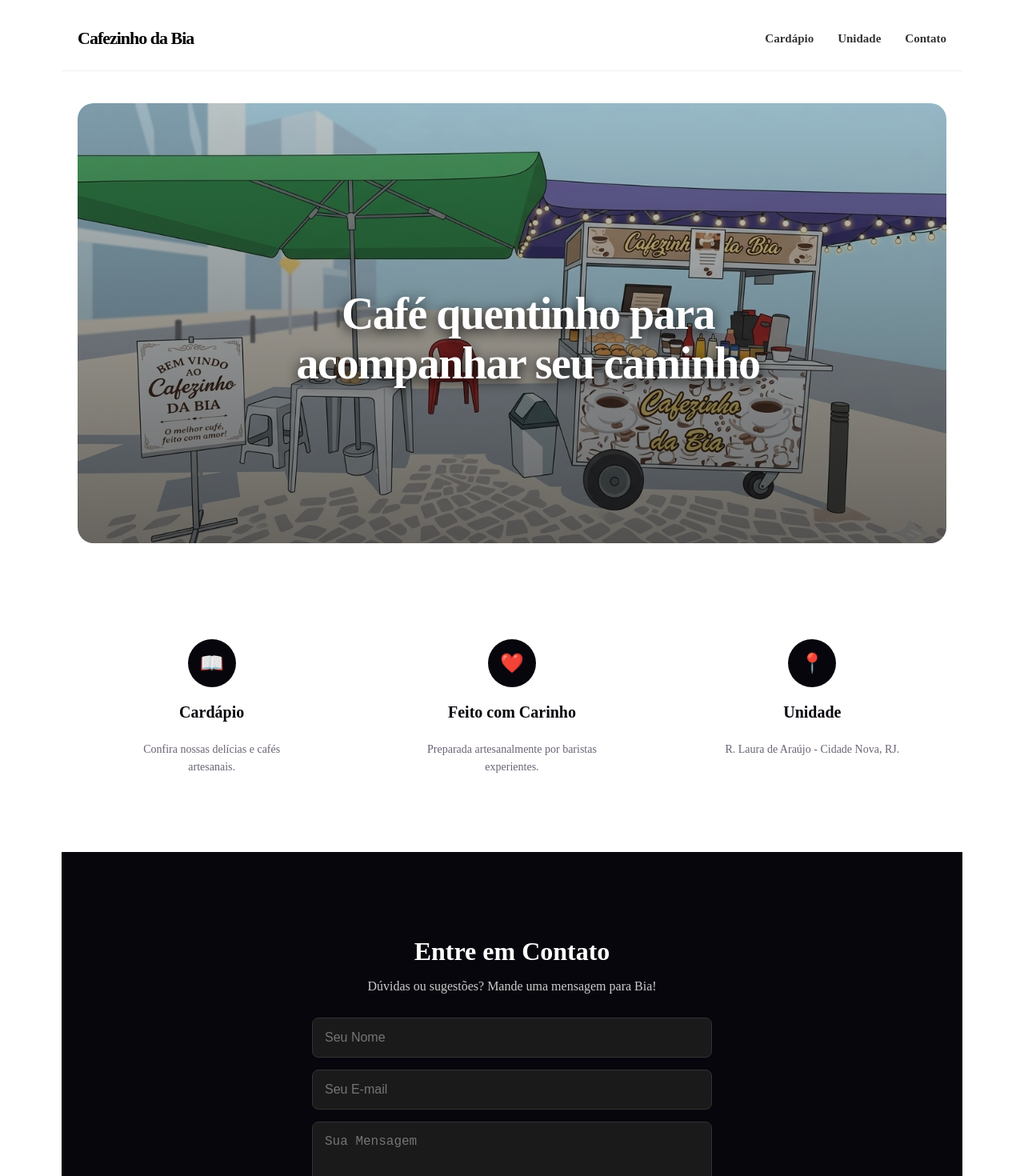
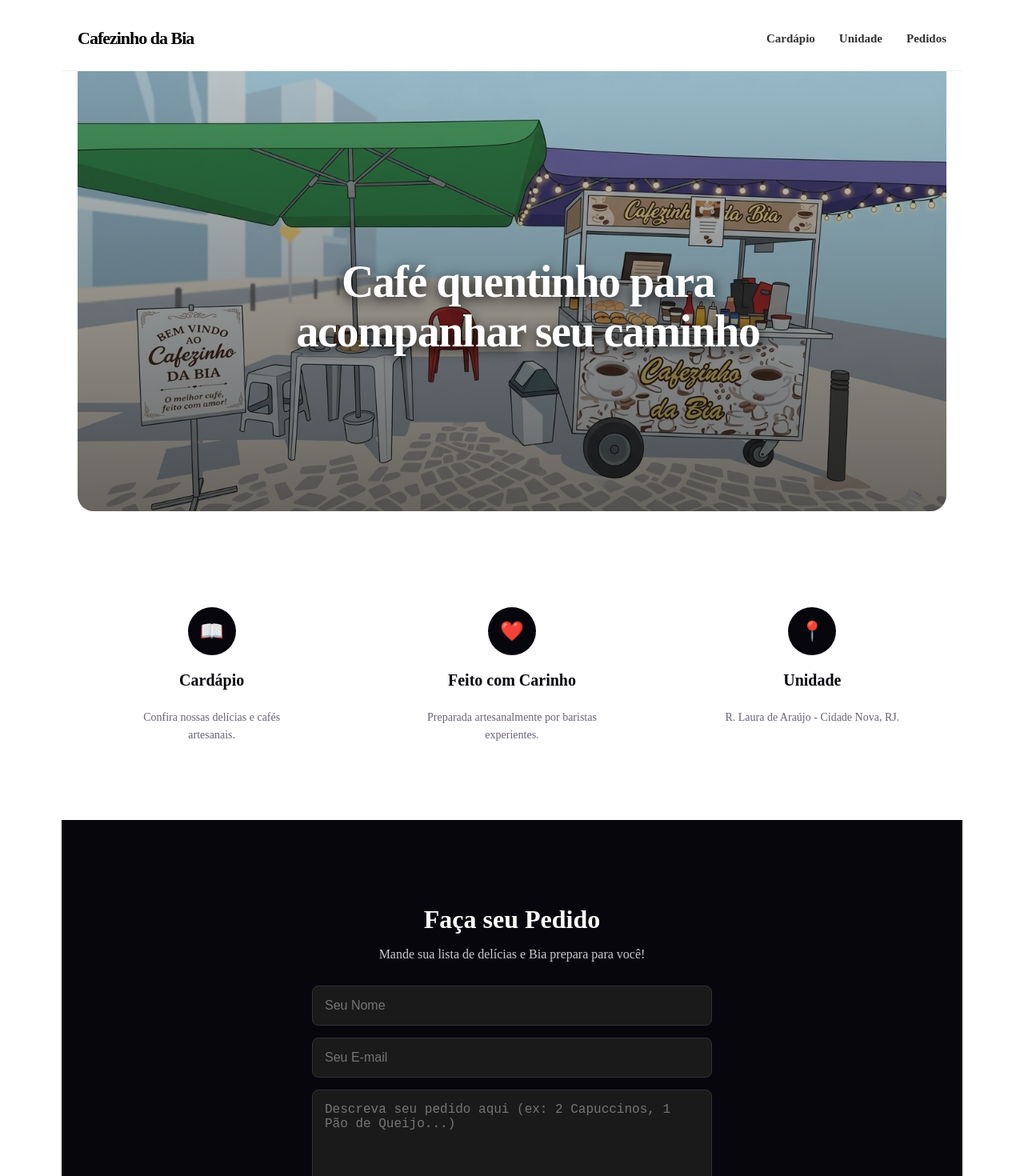
Before and after one commit to djwendelsilva/meu-projeto-cafe, a React (Vite) app: page / in a window 1280 px wide. Shown: the top 1470 px of the page at 80% size. Built offline with nearby package versions, Linux system fonts and the light colour scheme.

Commit message:
feat: altera fluxo de contato para pedidos no cabeçalho e formulário

```diff
--- a/src/components/Navbar.jsx
+++ b/src/components/Navbar.jsx
@@ -4,13 +4,13 @@ import { HashLink as Link } from 'react-router-hash-link';
 const Navbar = () => {
   return (
     <nav style={navStyle}>
-      {/* Container interno para limitar a largura igual aos outros componentes */}
       <div style={innerNavStyle}>
         <div style={logoStyle}>Cafezinho da Bia</div>
         <ul style={ulStyle}>
           <li><Link smooth to="#features" style={linkStyle}>Cardápio</Link></li>
           <li><Link smooth to="#features" style={linkStyle}>Unidade</Link></li>
-          <li><Link smooth to="#contact" style={linkStyle}>Contato</Link></li>
+          {/* Trocado para Pedidos */}
+          <li><Link smooth to="#contact" style={linkStyle}>Pedidos</Link></li>
         </ul>
       </div>
     </nav>
@@ -25,17 +25,17 @@ const navStyle = {
   top: 0,
   zIndex: 1000,
   display: 'flex',
-  justifyContent: 'center' // Centraliza o container interno
+  justifyContent: 'center'
 };
 
 const innerNavStyle = {
   width: '100%',
-  maxWidth: '1126px', // LARGURA PADRÃO
+  maxWidth: '1126px',
   height: '80px',
   display: 'flex',
   justifyContent: 'space-between',
   alignItems: 'center',
-  padding: '0 20px', // PADDING PADRÃO
+  padding: '0 20px',
   boxSizing: 'border-box'
 };
 
--- a/src/pages/Contact.jsx
+++ b/src/pages/Contact.jsx
@@ -18,8 +18,9 @@ const Contact = () => {
   return (
     <div style={sectionStyle}>
       <div style={containerStyle}>
-        <h2 style={{ color: '#fff', fontSize: '32px', marginBottom: '10px' }}>Entre em Contato</h2>
-        <p style={{ color: '#ccc', marginBottom: '30px' }}>Dúvidas ou sugestões? Mande uma mensagem para Bia!</p>
+        {/* Título trocado conforme pedido */}
+        <h2 style={{ color: '#fff', fontSize: '32px', marginBottom: '10px' }}>Faça seu Pedido</h2>
+        <p style={{ color: '#ccc', marginBottom: '30px' }}>Mande sua lista de delícias e Bia prepara para você!</p>
 
         <form onSubmit={handleSubmit} style={formStyle}>
           <input
@@ -38,70 +39,28 @@ const Contact = () => {
           />
           <textarea
             style={{ ...inputStyle, minHeight: '120px', resize: 'vertical' }}
-            placeholder="Sua Mensagem"
+            placeholder="Descreva seu pedido aqui (ex: 2 Capuccinos, 1 Pão de Queijo...)"
             value={formData.message}
             onChange={(e) => setFormData({...formData, message: e.target.value})}
           />
           <button type="submit" style={buttonStyle}>
-            Enviar Mensagem
+            Enviar Pedido
           </button>
         </form>
 
         <div style={{ marginTop: '20px', minHeight: '24px' }}>
           {status === 'error' && <p style={{ color: '#ff4d4d' }}>⚠️ Preencha todos os campos!</p>}
-          {status === 'success' && <p style={{ color: '#2ecc71' }}>✅ Mensagem enviada com sucesso!</p>}
+          {status === 'success' && <p style={{ color: '#2ecc71' }}>✅ Pedido enviado com sucesso!</p>}
         </div>
       </div>
     </div>
   );
 };
 
-// --- ESTILOS PADRONIZADOS ---
-const sectionStyle = {
-  width: '100%',
-  backgroundColor: '#08060d', // FUNDO PRETO
-  display: 'flex',
-  justifyContent: 'center',
-  padding: '80px 0'
-};
-
-const containerStyle = {
-  width: '100%',
-  maxWidth: '1126px', // LARGURA PADRÃO
-  padding: '0 20px',
-  textAlign: 'center',
-  boxSizing: 'border-box'
-};
-
-const formStyle = {
-  display: 'flex',
-  flexDirection: 'column',
-  gap: '15px',
-  maxWidth: '500px', // O formulário em si fica centralizado e menor
-  margin: '0 auto'
-};
-
-const inputStyle = {
-  padding: '15px',
-  borderRadius: '8px',
-  border: '1px solid #333',
-  background: '#1a1a1a', // Input cinza muito escuro
-  color: '#fff',         // Texto do input branco
-  fontSize: '16px',
-  outline: 'none'
-};
-
-const buttonStyle = {
-  background: '#fff',    // Botão branco para contrastar com o fundo preto
-  color: '#000',
-  border: 'none',
-  padding: '15px',
-  borderRadius: '8px',
-  cursor: 'pointer',
-  fontWeight: '700',
-  fontSize: '16px',
-  marginTop: '10px',
-  transition: 'transform 0.2s'
-};
+const sectionStyle = { width: '100%', backgroundColor: '#08060d', display: 'flex', justifyContent: 'center', padding: '80px 0' };
+const containerStyle = { width: '100%', maxWidth: '1126px', padding: '0 20px', textAlign: 'center', boxSizing: 'border-box' };
+const formStyle = { display: 'flex', flexDirection: 'column', gap: '15px', maxWidth: '500px', margin: '0 auto' };
+const inputStyle = { padding: '15px', borderRadius: '8px', border: '1px solid #333', background: '#1a1a1a', color: '#fff', fontSize: '16px', outline: 'none' };
+const buttonStyle = { background: '#fff', color: '#000', border: 'none', padding: '15px', borderRadius: '8px', cursor: 'pointer', fontWeight: '700', fontSize: '16px', marginTop: '10px' };
 
 export default Contact;
--- a/src/pages/Home.jsx
+++ b/src/pages/Home.jsx
@@ -23,22 +23,23 @@ const Home = () => {
   );
 };
 
-// --- ESTILOS PADRONIZADOS (1126px) ---
+// --- ESTILOS AJUSTADOS ---
 const sectionStyle = {
   width: '100%',
   display: 'flex',
   justifyContent: 'center',
-  padding: '40px 0',
+  padding: '0 0 40px 0', // Mudei de '40px 0' para '0 0 40px 0' (topo zero)
   background: '#ffffff'
 };
 
 const containerStyle = {
-  position: 'relative', // Permite o texto flutuar sobre a imagem
+  position: 'relative',
   width: '100%',
-  maxWidth: '1126px', // Alinhado com a Navbar e Footer
+  maxWidth: '1126px',
   height: '550px',
+  // Se quiser que a imagem encoste nas bordas laterais também, mude o 20px para 0
   margin: '0 20px',
-  borderRadius: '20px',
+  borderRadius: '0 0 20px 20px', // Arredonda apenas os cantos de baixo para encaixar no topo
   overflow: 'hidden',
   boxShadow: 'var(--shadow)',
 };
@@ -56,7 +57,6 @@ const overlayStyle = {
   left: 0,
   width: '100%',
   height: '100%',
-  /* Escurece a imagem para as letras brancas saltarem */
   background: 'linear-gradient(rgba(0,0,0,0.2), rgba(0,0,0,0.6))',
   display: 'flex',
   justifyContent: 'center',
@@ -66,13 +66,12 @@ const overlayStyle = {
 };
 
 const titleStyle = {
-  /* Fonte responsiva: grande no PC, ajustada no celular */
   fontSize: 'clamp(28px, 5vw, 56px)',
   fontWeight: '800',
   color: '#ffffff',
   margin: '0',
   lineHeight: '1.1',
-  textShadow: '0px 4px 15px rgba(0, 0, 0, 0.9)', // Sombra forte para visibilidade total
+  textShadow: '0px 4px 15px rgba(0, 0, 0, 0.9)',
   fontFamily: 'var(--heading)',
   letterSpacing: '-1.5px',
   maxWidth: '800px'
```
